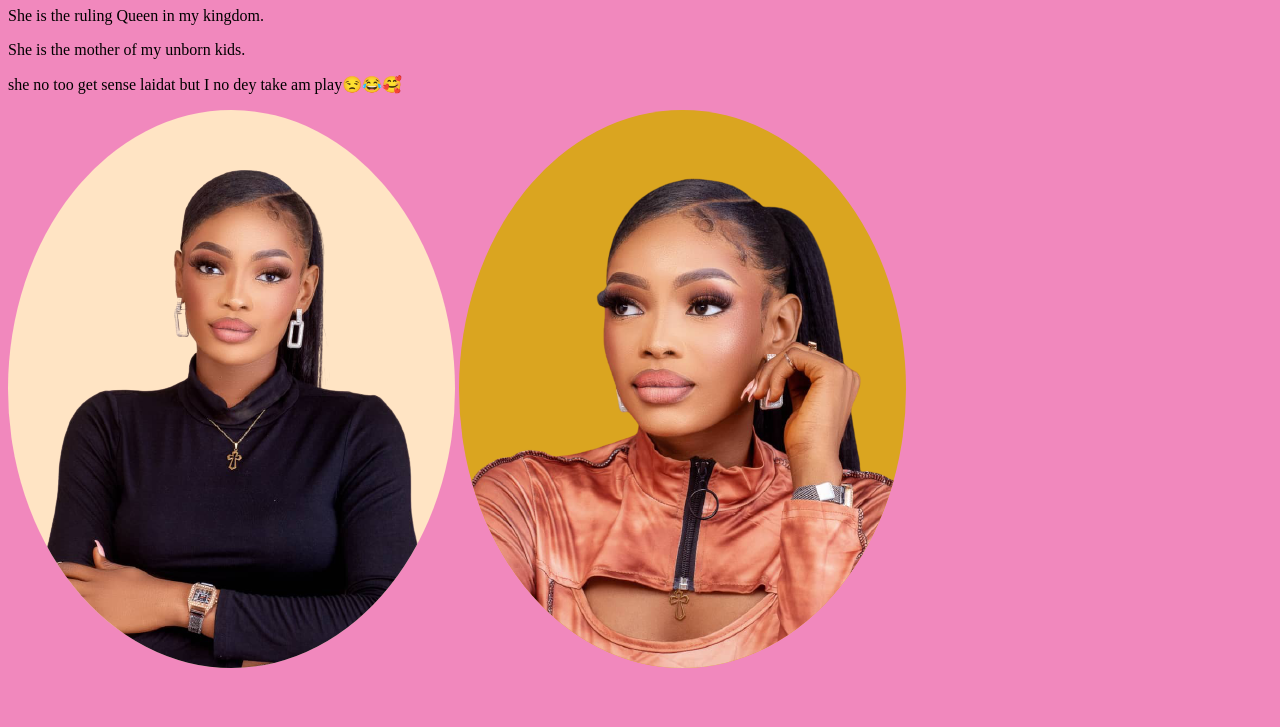
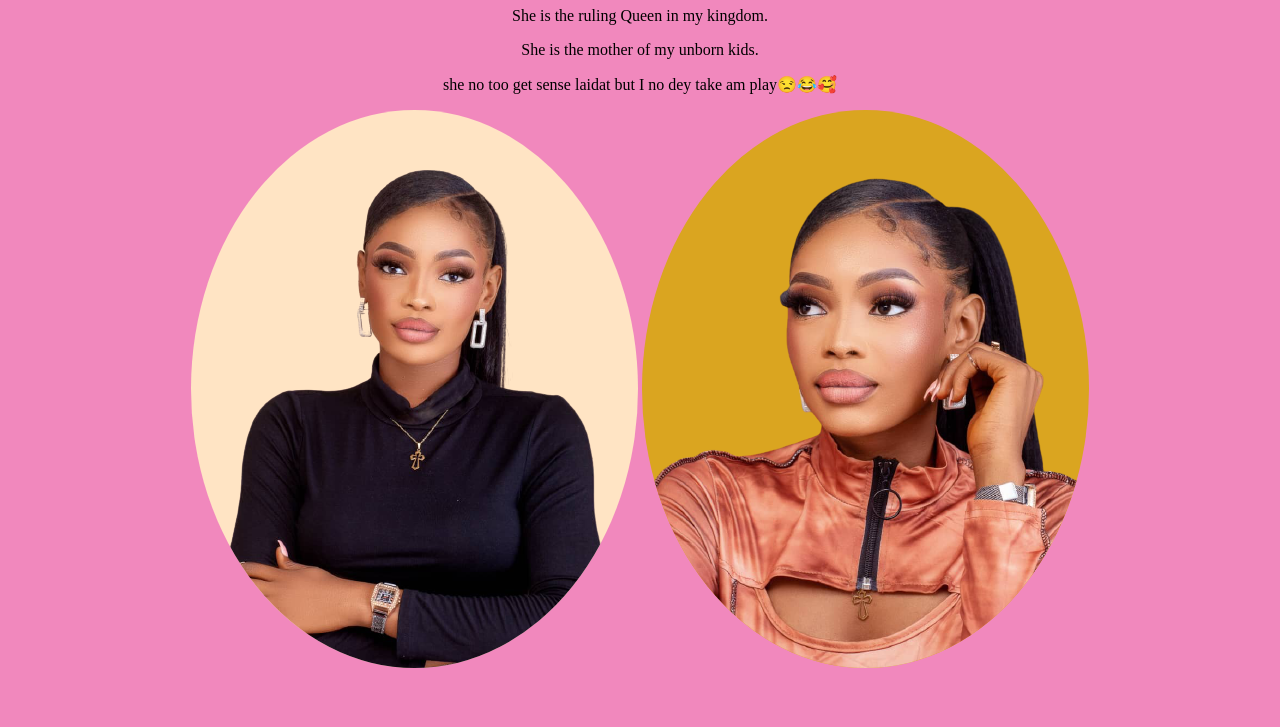
Before and after one commit to DadaSeun/Tomi, a plain HTML site: page index.html in a window 1280 px wide. Shown: the part 73-800 px from the top of the page. Drawn offline with Linux system fonts and the light colour scheme.

Commit message:
Update tomi.css

```diff
--- a/tomi.css
+++ b/tomi.css
@@ -1,4 +1,5 @@
-body {background-color: rgb(241, 136, 189);}
+body {background-color: rgb(241, 136, 189);
+text-align: center;}
 h1 {color: red;}
 .tomi1 {background-color: bisque;}
 .tomi2 {background-color: goldenrod;}
```
